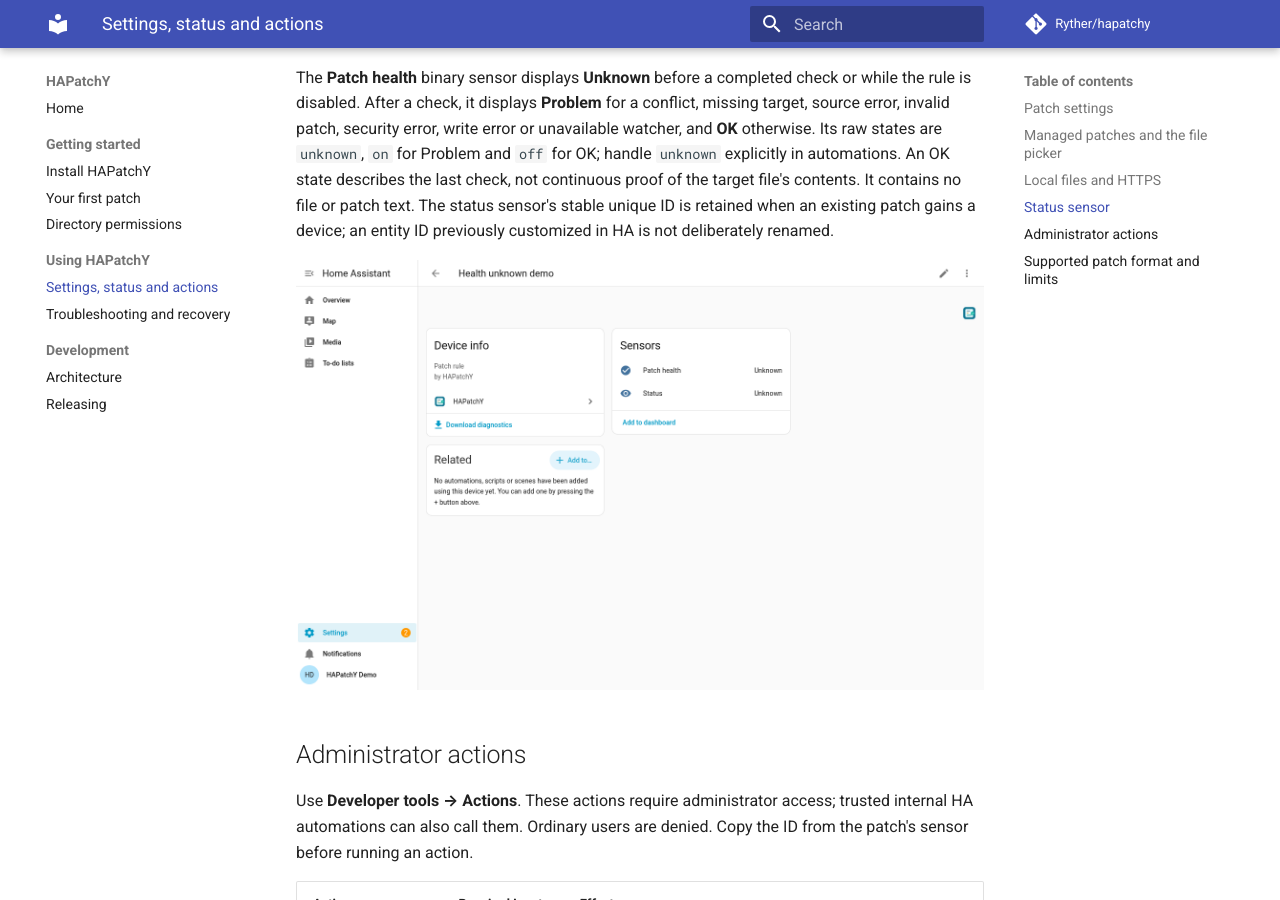
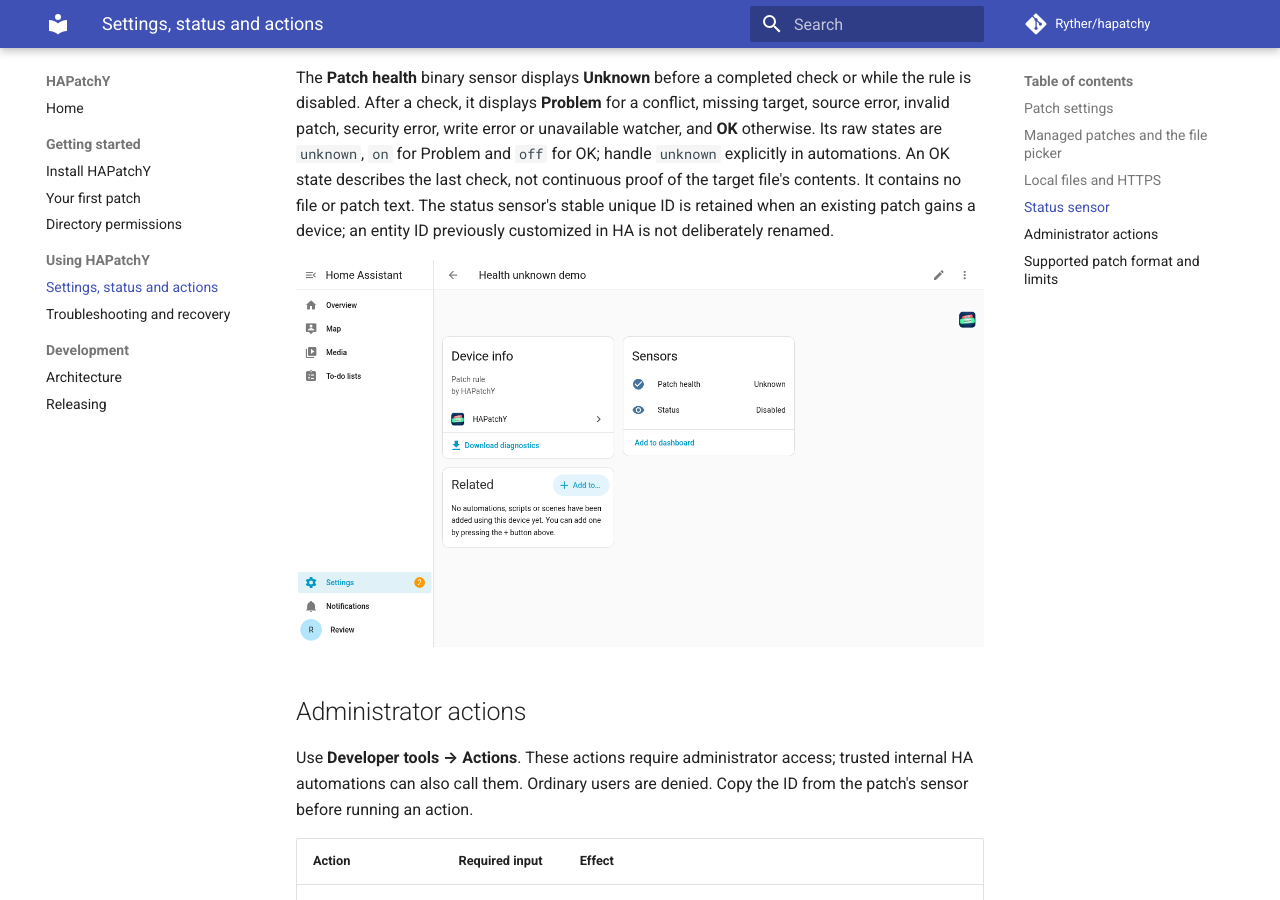
Before and after one commit to Ryther/hapatchy, an MkDocs documentation site: the page built from docs/reference.md, in a window 1280 px wide and 900 px high, scrolled down 4482 px. Built offline with MkDocs 1.6.1 and Material for MkDocs 9.7.7, drawn with Linux system fonts in a browser that asks for light colours; comment, search, counter and statistics services are not loaded.

Commit message:
fix(brand): use bordered HAPatchY icons (#77)
* fix(brand): use bordered HAPatchY icons

* docs: refresh Home Assistant screenshots for current branding

```diff
--- a/docs/reference.md
+++ b/docs/reference.md
@@ -153,7 +153,7 @@
 stable unique ID is retained when an existing patch gains a device; an entity
 ID previously customized in HA is not deliberately renamed.
 
-![Patch health and Status both show Unknown before the first check in disposable HA 2026.9.0](images/patch-health-unknown.png)
+![A disabled patch shows Patch health Unknown and Status Disabled in disposable HA 2026.9.0](images/patch-health-unknown.png)
 
 ## Administrator actions
 
```
Also changed, not shown: docs/images/file-editor-form.png, docs/images/patch-device.png, docs/images/patch-health-unknown.png, 2 other files.
